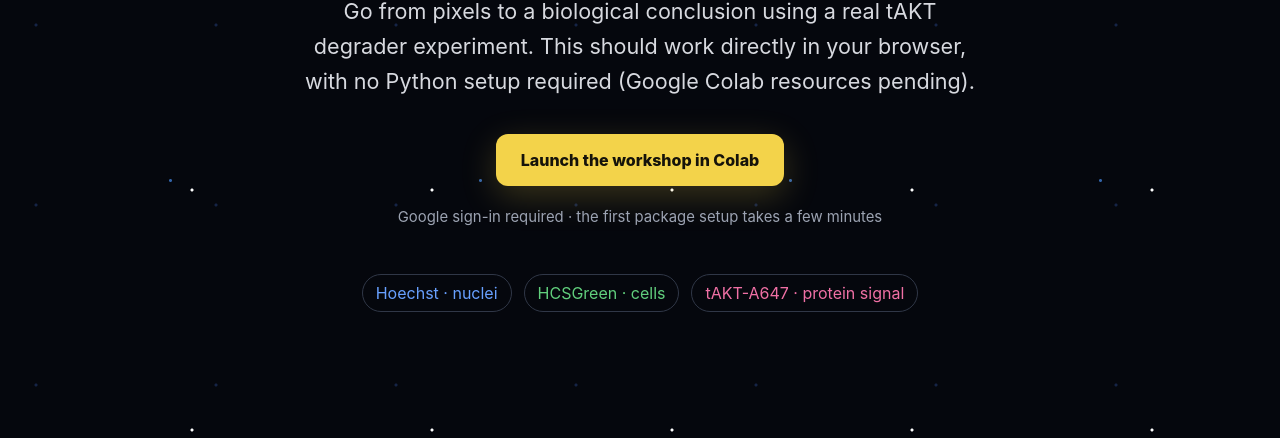
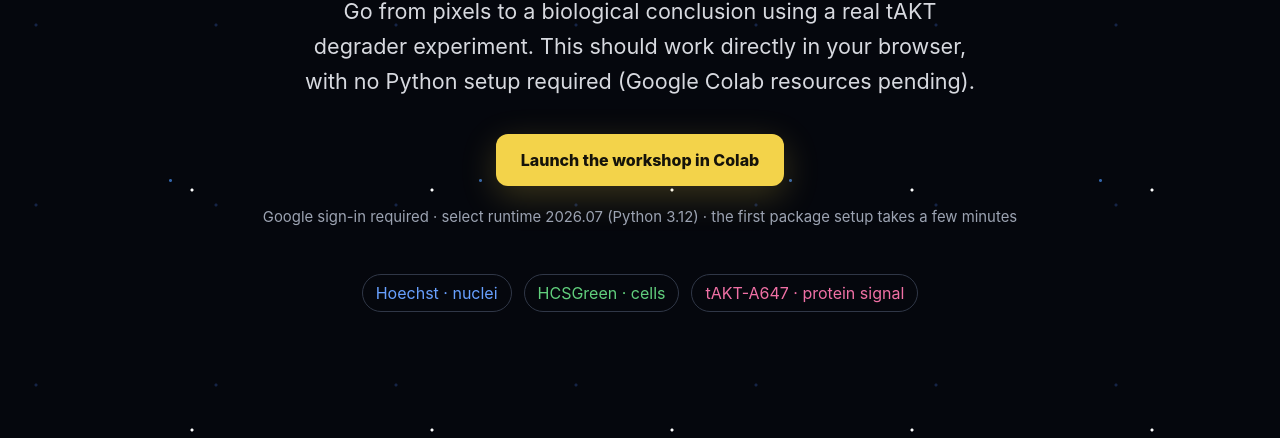
Before and after one commit to olinm/microscopy-image-analysis-workshop, a plain HTML site: page index.html in a window 1280 px wide. Shown: the part 362-800 px from the top of the page. Drawn offline with Linux system fonts and the light colour scheme.

Commit message:
Require compatible Python 3.12 Colab runtime

```diff
--- a/index.html
+++ b/index.html
@@ -85,7 +85,7 @@
     <a class="button" href="https://colab.research.google.com/github/olinm/microscopy-image-analysis-workshop/blob/main/01_WORKSHOP_COLAB.ipynb">
       Launch the workshop in Colab
     </a>
-    <div class="note">Google sign-in required · the first package setup takes a few minutes</div>
+    <div class="note">Google sign-in required · select runtime 2026.07 (Python 3.12) · the first package setup takes a few minutes</div>
     <div class="channels" aria-label="Microscopy channels">
       <span class="chip nuclei">Hoechst · nuclei</span>
       <span class="chip cells">HCSGreen · cells</span>
```
Also changed, not shown: 2 other files.
